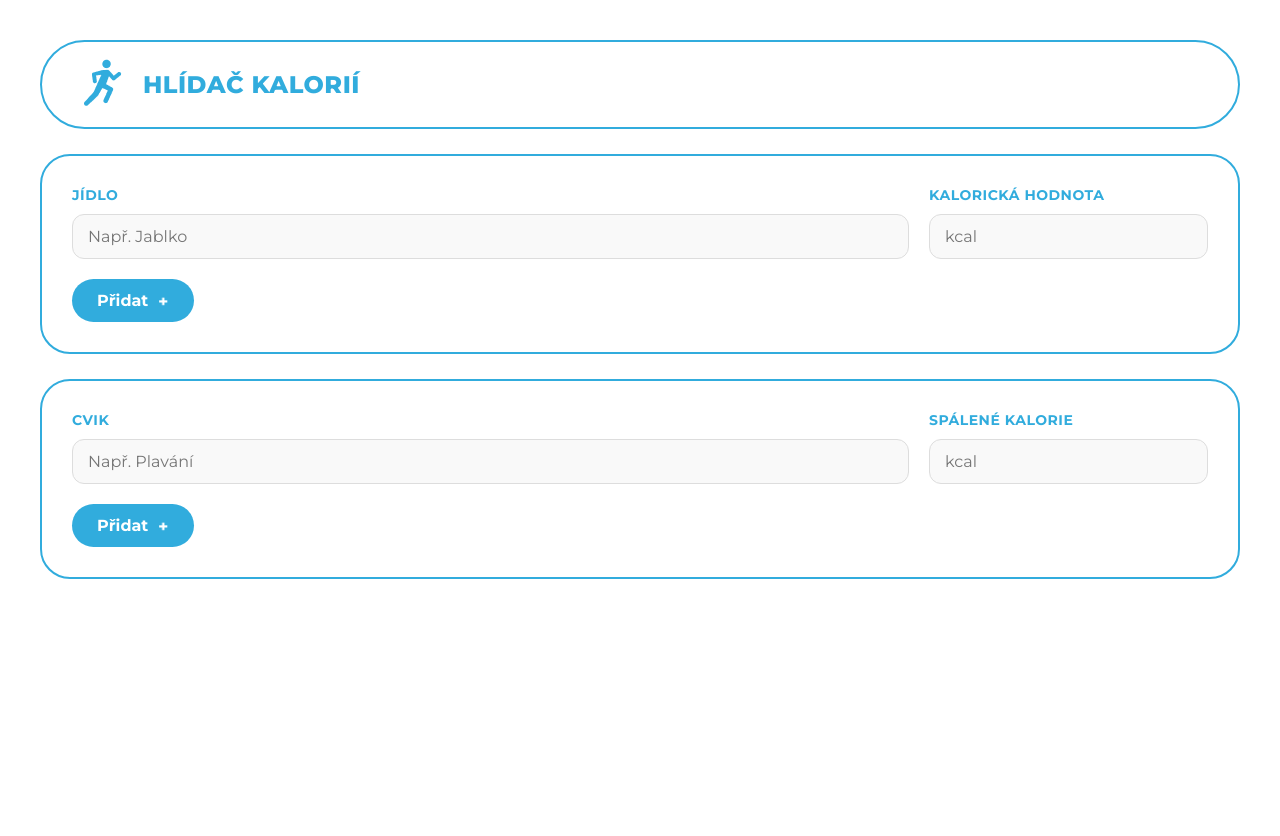
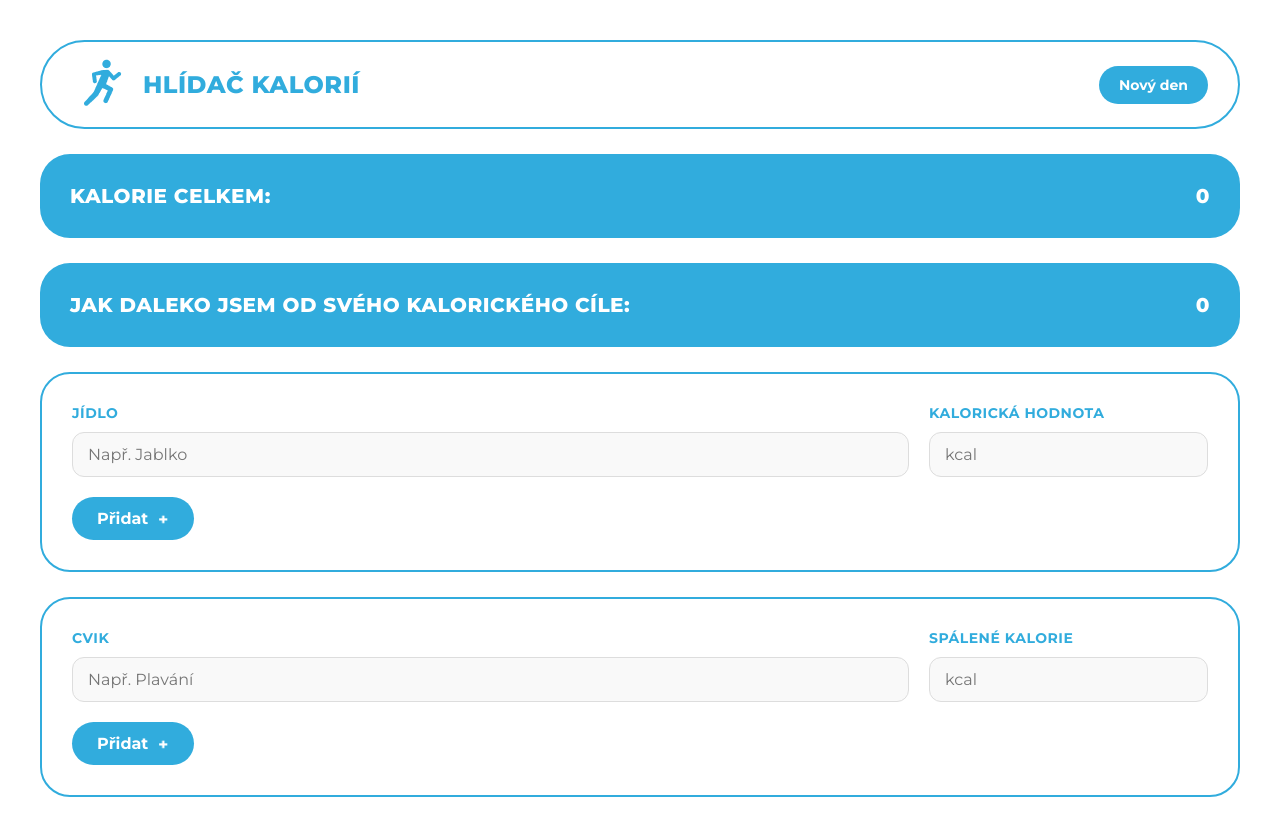
Before and after one commit to ventolinlover98/HlidacKalorii, a plain HTML site: page index.html in a window 1280 px wide. Before the commit the page ends 800 px from the top, so only its background shows below. Drawn offline with Linux system fonts and the light colour scheme.

Commit message:
Přidání kalorického cíl css, html

```diff
--- a/index.html
+++ b/index.html
@@ -18,8 +18,19 @@
                 <img src="obrazky/ikonka.png" alt="Logo aplikace">
             </div>
             <h1>Hlídač kalorií</h1>
+            <button type="button" class="btn-reset">Nový den</button>
     </header>
     <main>
+        <div class="total-container">
+            <span>Kalorie celkem:</span>
+            <span id="total-result">0</span>
+        </div>
+
+        <div class="total-container">
+            <span>Jak daleko jsem od svého kalorického cíle:</span>
+            <span id="total-result">0</span>
+        </div>
+
         <div class="container">
             <form>
                 <div class="form-grid">
--- a/styl.css
+++ b/styl.css
@@ -26,7 +26,19 @@ body {
             letter-spacing: 0.5px;
         }
 
-icon-box img {
+.btn-reset {
+            margin-left: auto;
+            background-color: #31ACDD;
+            color: white;
+            border: none;
+            padding: 10px 20px;
+            border-radius: 50px;
+            font-family: "Montserrat", sans-serif;
+            font-weight: 700;
+            font-size: 14px;
+        }
+
+        icon-box img {
             width: 100%;
             height: 100%;
             object-fit: cover;
@@ -100,3 +112,20 @@ icon-box img {
             width: auto;
             display: block;
         }
+
+.total-container {
+            background-color: #31ACDD;
+            color: white;
+            border-radius: 30px;
+            padding: 30px;
+            margin-top: 25px;
+            margin-bottom: 25px;
+            display: flex;
+            justify-content: space-between;
+            align-items: center;
+            font-family: "Montserrat", sans-serif;
+            font-weight: 800;
+            font-size: 20px;
+            text-transform: uppercase;
+            letter-spacing: 0.5px;
+        }
```
